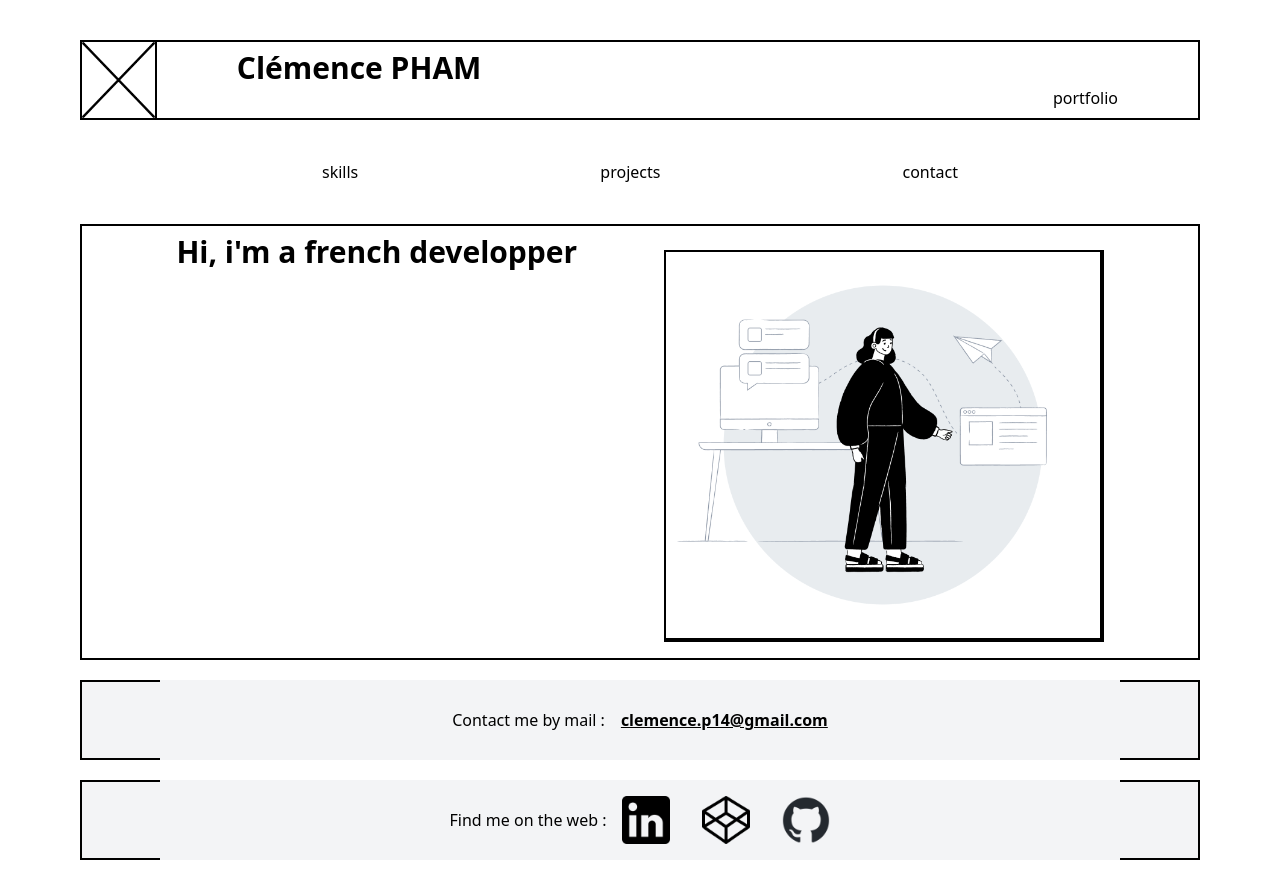
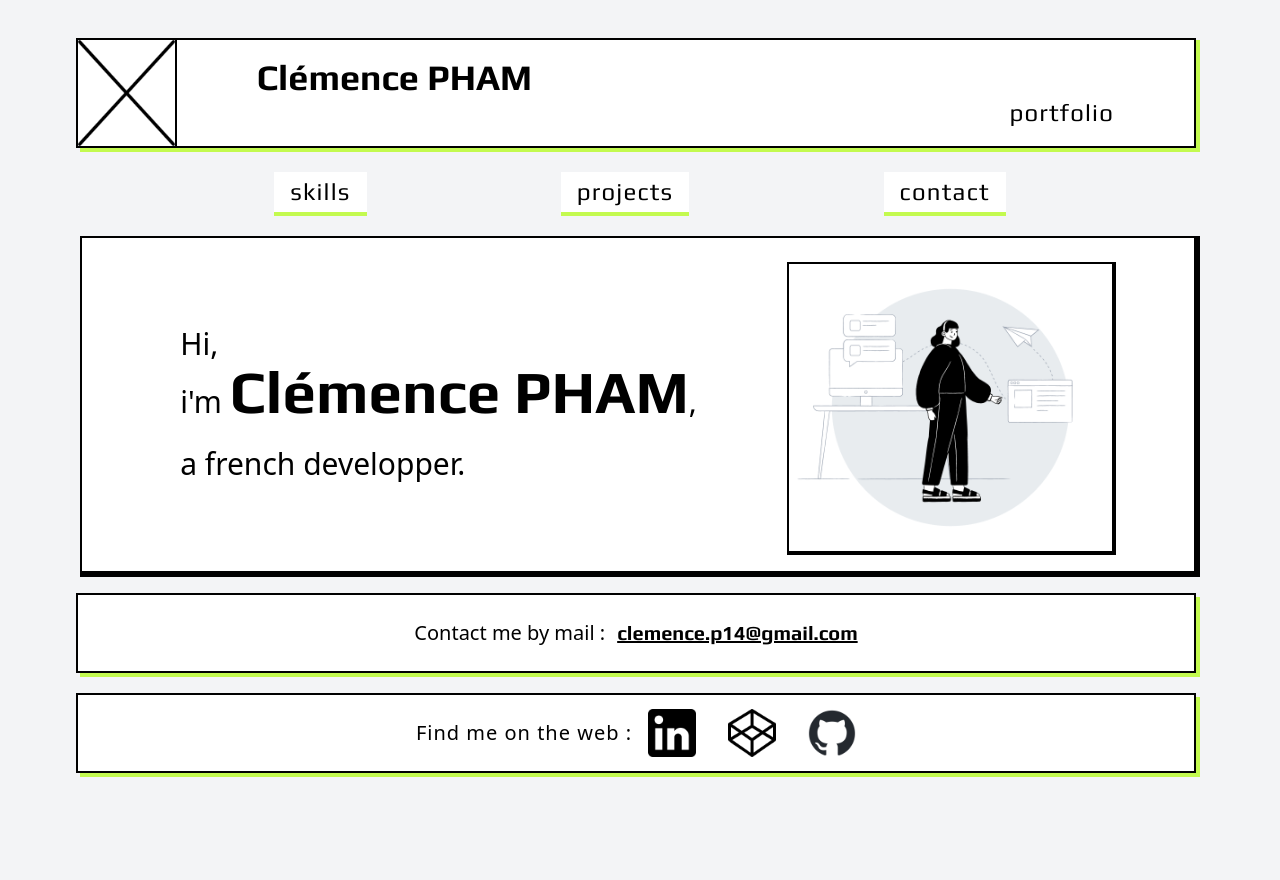
Before and after one commit to ClemDSC/portfolio, a React (Create React App) app: page / in a window 1280 px wide. After the commit the page ends 800 px from the top, so only its background shows below. Built offline with nearby package versions, Linux system fonts and the light colour scheme.

Commit message:
train to tailwind again and again

```diff
--- a/public/index.html
+++ b/public/index.html
@@ -1,8 +1,14 @@
 <!DOCTYPE html>
-<html lang="en" class="scroll-smooth min-h-[100vh] bg-zinc-50">
+<html lang="en" class="scroll-smooth">
   <head>
     <meta charset="utf-8" />
     <link rel="icon" href="%PUBLIC_URL%/favicon.ico" />
+    <link rel="preconnect" href="https://fonts.googleapis.com" />
+    <link rel="preconnect" href="https://fonts.gstatic.com" crossorigin />
+    <link
+      href="https://fonts.googleapis.com/css2?family=Montserrat+Alternates&family=Play:wght@400;700&family=Roboto+Mono&display=swap"
+      rel="stylesheet"
+    />
     <meta name="viewport" content="width=device-width, initial-scale=1" />
     <meta name="theme-color" content="#000000" />
     <meta
@@ -25,8 +31,8 @@
     -->
     <title>Clémence Pham - Portfolio</title>
   </head>
-  <body class="">
+  <body>
     <noscript></noscript>
-    <div id="root" class="h-[100vh]"></div>
+    <div id="root"></div>
   </body>
 </html>
--- a/src/App.js
+++ b/src/App.js
@@ -4,7 +4,7 @@ import Presentation from "./components/Presentation.jsx";
 
 function App() {
   return (
-    <div className="mx-5 md:mx-20">
+    <div className="my-5 px-5 md:px-20 bg-gray-100">
       <Header />
       <Presentation />
       <Contact />
--- a/src/components/Contact.jsx
+++ b/src/components/Contact.jsx
@@ -4,37 +4,54 @@ import Codepen from "../assets/codepen-logo.png";
 
 export default function Contact() {
   return (
-    <>
-      <div id="contact" className="my-5 flex items-center justify-between h-20 bg-gray-100">
-        <div className="h-full w-20 border-black border-t-2 border-b-2 border-l-2"></div>
-        <div className="flex-col text-center md:flex md:flex-row md:space-x-4">
-          <p>Contact me by mail :</p>
-          <a className="font-semibold underline" href="mailto:clemence.p14@gmail.com">clemence.p14@gmail.com</a>
+    <div id="contact" className="mt-5 flex flex-col items-center gap-5">
+      <div className="relative flex h-20 items-center justify-center  bg-[#C3FA4F]  w-[100%]">
+        <div className="absolute h-20 bottom-1 right-1 flex flex-col md:flex-row md:gap-3 items-center justify-center  w-[100%] border-black border-2 bg-white ">
+            <p className="bg-white text-xl">Contact me by mail :</p>
+            <a
+              className="bg-white font-[Play] text-xl font-semibold underline"
+              href="mailto:clemence.p14@gmail.com"
+            >
+              clemence.p14@gmail.com
+            </a>
         </div>
-        <div className="h-full w-20 border-black border-t-2 border-b-2 border-r-2"></div>
       </div>
-      <div className="mb-5 flex justify-between h-20 bg-gray-100">
-        <div className="h-full w-20 border-black border-t-2 border-b-2 border-l-2"></div>
-        <div className="flex-col my-auto md:flex md:flex-row md:space-x-4 items-center">
-          <p>Find me on the web :</p>
-          <div className="flex m-1 space-x-8 md:h-12">
+      <div className="relative flex h-20 items-center justify-between bg-[#C3FA4F]  w-[100%]">
+        <div className="absolute h-20 bottom-1 right-1 flex items-center justify-center w-[100%] border-black border-2 bg-white">
+          <div className="bg-white flex-col my-auto md:flex md:flex-row md:space-x-4 items-center">
+            <p className="bg-white font-[Montserrat Alternates] text-xl tracking-wider">
+              Find me on the web :
+            </p>
+            <div className="bg-white flex justify-between m-1 space-x-8 md:h-12">
               <a
                 href="https://www.linkedin.com/in/clemence-pham/"
                 target="_blank"
                 rel="noopener noreferrer"
               >
-              <img className="h-8 md:h-12" src={LinkedIn} alt="linkedin-logo" />
+                <img
+                  className="h-8 md:h-12 bg-white"
+                  src={LinkedIn}
+                  alt="linkedin-logo"
+                />
               </a>
-            <a href="https://codepen.io/ClemDSC" target="_blank" rel="noopener noreferrer">
-              <img className="h-8 md:h-12" src={Codepen} alt="codepen-logo" />
+              <a
+                href="https://codepen.io/ClemDSC"
+                target="_blank"
+                rel="noopener noreferrer"
+              >
+                <img className="bg-white h-8 md:h-12" src={Codepen} alt="codepen-logo" />
               </a>
-            <a href="https://github.com/ClemDSC" target="_blank" rel="noopener noreferrer">
-              <img className="h-8 md:h-12" src={Github} alt="github-logo" />
+              <a
+                href="https://github.com/ClemDSC"
+                target="_blank"
+                rel="noopener noreferrer"
+              >
+                <img className="bg-white h-8 md:h-12" src={Github} alt="github-logo" />
               </a>
             </div>
           </div>
-        <div className="h-full w-20 border-black border-t-2 border-b-2 border-r-2"></div>
         </div>
-    </>
+      </div>
+    </div>
   );
 }
--- a/src/components/Header.jsx
+++ b/src/components/Header.jsx
@@ -3,30 +3,42 @@ import Square from "../assets/black-square.png";
 
 export default function Header() {
   return (
-    <>
-      <div className="h-20 border-2 border-black my-5 md:my-10 flex">
-        <div className=" flex h-full w-20 border-black border-r-2">
-          <img src={Cross} alt="cross" />
-        </div>
-        <div className="w-full flex-col my-auto">
-          <h1 className="text-center md:text-left md:ml-20 text-3xl font-bold">Clémence PHAM</h1>
-          <h2 className="text-end mr-5 md:mr-20">portfolio</h2>
+    <div>
+      <div className="relative bg-[#C3FA4F]  h-[80px]  mb-5 md:mt-10 md:h-28 flex">
+        <div className="absolute flex md:h-[110px] bottom-1 right-1 w-[100%] border-black border-2 bg-white">
+          <div className="bg-white max-[768px]:hidden flex h-full w-30 border-black border-r-2">
+            <img className="bg-white w-30 h-26" src={Cross} alt="cross" />
+          </div>
+          <div className="bg-white w-full flex-col my-auto">
+            <h1 className="bg-white text-left ml-5  md:ml-20 text-4xl font-[Play] font-semibold">
+              Clémence PHAM
+            </h1>
+            <h2 className="bg-white text-end mr-5 md:mr-20 font-[Play] text-2xl tracking-wider">
+              portfolio
+            </h2>
+          </div>
         </div>
       </div>
       <div className="flex justify-evenly">
-        <a  href="#skills" rel="noopener noreferrer">
+        <a href="#skills" rel="noopener noreferrer">
           <img className="md:hidden" src={Square} alt="square" />
-          <h3 className="max-[768px]:hidden">skills</h3>
+          <h3 className="bg-white px-4 py-1 max-[768px]:hidden font-[Play] tracking-wider text-2xl border-b-4 border-[#C3FA4F]">
+            skills
+          </h3>
         </a>
         <a className="scroll-smooth" href="#project" rel="noopener noreferrer">
           <img className="md:hidden" src={Square} alt="square" />
-          <h3 className="max-[768px]:hidden">projects</h3>
+          <h3 className="bg-white px-4 py-1 max-[768px]:hidden font-[Play] tracking-wider text-2xl border-b-4 border-[#C3FA4F]">
+            projects
+          </h3>
         </a>
         <a className="scroll-smooth" href="#contact" rel="noopener noreferrer">
           <img className="md:hidden" src={Square} alt="square" />
-          <h3 className="max-[768px]:hidden">contact</h3>
+          <h3 className="bg-white px-4 py-1 max-[768px]:hidden font-[Play] tracking-wider text-2xl border-b-4 border-[#C3FA4F]">
+            contact
+          </h3>
         </a>
       </div>
-    </>
+    </div>
   );
 }
--- a/src/components/Presentation.jsx
+++ b/src/components/Presentation.jsx
@@ -1,17 +1,40 @@
-import Portrait from "../assets/sapiens.png"
-
-import "../style/presentation.css"
+import Portrait from "../assets/sapiens.png";
 
 export default function Presentation() {
-
-  const skills = ["french", "fullstack", "frontend", "backend", "creative", "reckless"]
+  const skills = [
+    "french",
+    "fullstack",
+    "frontend",
+    "backend",
+    "creative",
+    "reckless",
+  ];
 
   return (
     <>
-    <div className="mt-5 p-2 border-2 border-black md:flex md:justify-evenly md:mt-10">
-      <h2 className="text-3xl font-semibold">Hi, i'm a french developper</h2>
-      <img className="mt-4 mb-2 md:w-[40%] border-t-2 border-l-2 border-r-4 border-b-4 border-black" src={Portrait} alt="clemence-pham" />
-    </div>
+      <div className="bg-white mt-5 p-2 frame md:flex md:justify-evenly ">
+        <div className="bg-white reveal pt-6 md:pt-20">
+          <h2 className="bg-white font-[Montserrat Alternates] reveal__content text-3xl ">
+            Hi,
+          </h2>
+          <h2 className="bg-white font-[Montserrat Alternates] reveal__content text-3xl">
+            i'm{" "}
+            <span className="bg-white font-[Play] font-semibold text-6xl ">
+              Clémence PHAM
+            </span>
+            ,
+          </h2>
+          <h2 className="bg-white font-[Montserrat Alternates] reveal__content text-3xl mt-6">
+            a french developper.
+          </h2>
+        </div>
+
+        <img
+          className="bg-white mt-4 mb-2 md:w-[30%] border-t-2 border-l-2 border-r-4 border-b-4 border-black"
+          src={Portrait}
+          alt="clemence-pham"
+        />
+      </div>
     </>
   );
 }
--- a/src/index.css
+++ b/src/index.css
@@ -1,3 +1,39 @@
 @tailwind base;
 @tailwind components;
 @tailwind utilities;
+
+*{
+    @apply bg-[#F3F4F6]
+}
+
+.frame {
+  @apply border-t-2 border-l-2 border-r-[6px] border-b-[6px] border-black;
+}
+
+.reveal{
+    margin: 0 20px;
+    overflow: hidden
+}
+
+.reveal__content{
+    animation: reveal 2s cubic-bezier(1, 0, 0.3, 0.9) forwards;
+    transform: translateY(80%)
+}
+
+.reveal:nth-child(2), .reveal__content:nth-child(2){
+    animation-delay: 0.6s
+}
+
+.reveal:nth-child(3), .reveal__content:nth-child(3){
+    animation-delay: 1.2s
+}
+
+
+@keyframes reveal {
+    0%{
+        transform: translateY(80%)
+    }
+    100%{
+        transform: translateY(0)
+    }
+}
--- a/tailwind.config.js
+++ b/tailwind.config.js
@@ -2,6 +2,11 @@
 module.exports = {
   content: ["./src/**/*.{js,jsx,ts,tsx}"],
   theme: {
+    fontFamily: {
+      'Montserrat-Alternates': ['Montserrat Alternates', 'sans-serif'],
+      'Play': ['Play', 'sans-serif'],
+      'Roboto-Mono': ['Roboto Mono', 'monospace'],
+    },
     extend: {},
   },
   plugins: [],
```
Also changed, not shown: src/style/presentation.css (deleted). Lines whose indentation alone changed are shown as unchanged.
